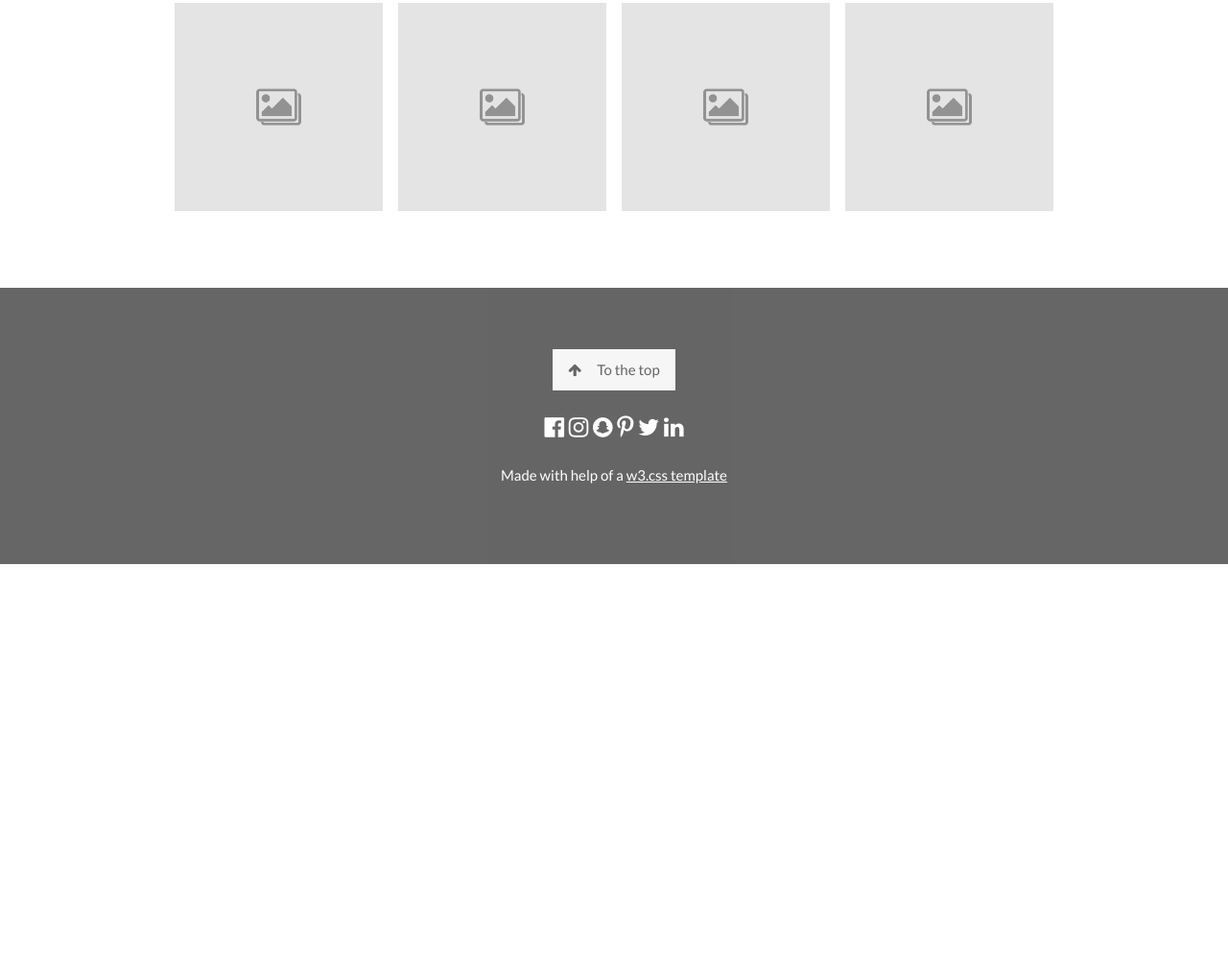
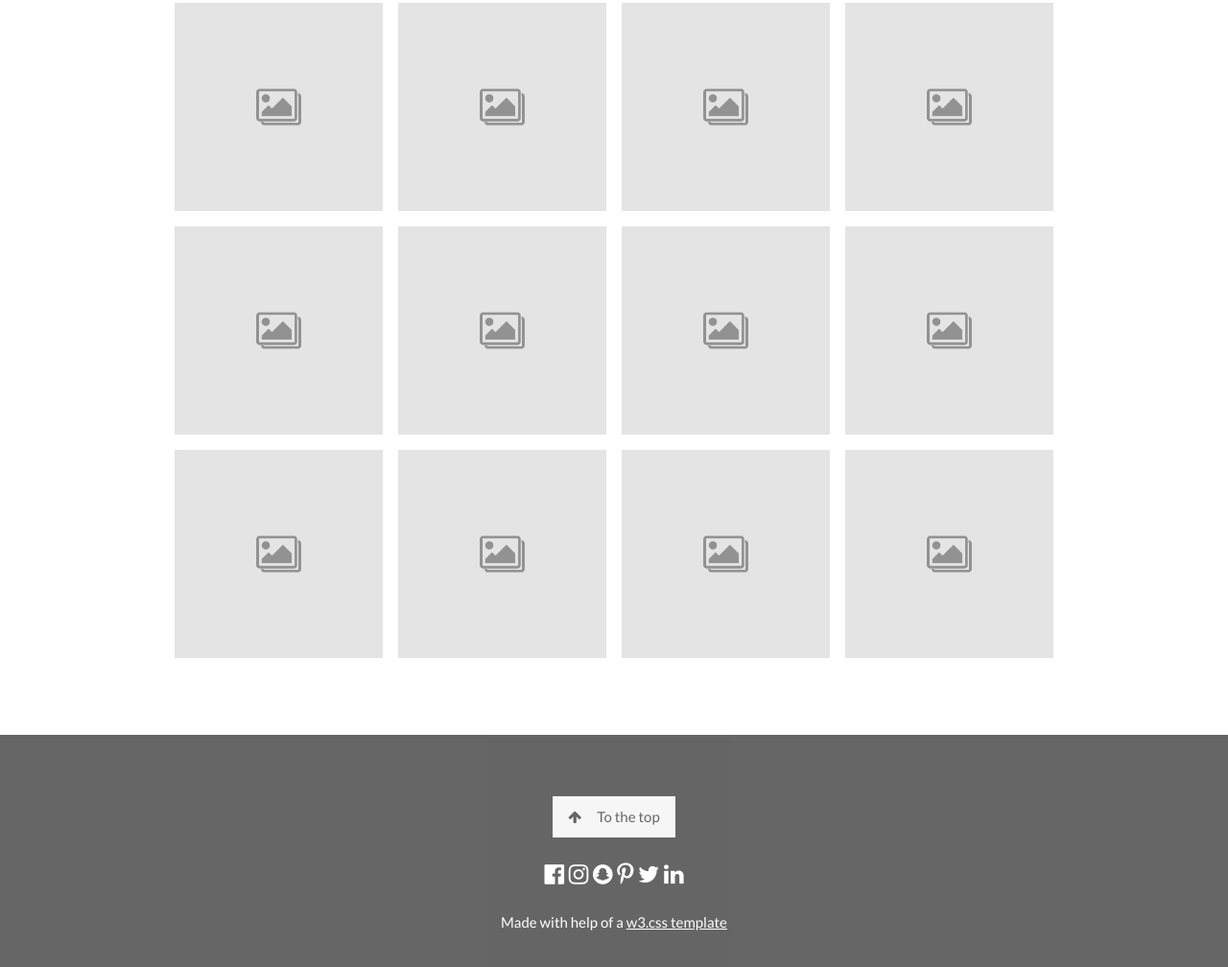
Before and after one commit to neverett8fr/portfolioProjects, a plain HTML site: page index.html in a window 1280 px wide. Shown: the part 858-1866 px from the top of the page at 96% size. Before the commit the page ends 1446 px from the top, so only its background shows below. Drawn offline with nearby package versions, Linux system fonts and the light colour scheme.

Commit message:
default image and links added

```diff
--- a/index.html
+++ b/index.html
@@ -113,6 +113,42 @@
             <img src="images/default-img.jpg" style="width:100%" onclick="onClick(this)" class="w3-hover-opacity" alt="Sailing">
         </div>
     </div>
+
+    <div class="w3-row-padding w3-center w3-section">
+        <div class="w3-col m3">
+            <img src="images/default-img.jpg" style="width:100%" onclick="onClick(this)" class="w3-hover-opacity" alt="The mist">
+        </div>
+
+        <div class="w3-col m3">
+            <img src="images/default-img.jpg" style="width:100%" onclick="onClick(this)" class="w3-hover-opacity" alt="My beloved typewriter">
+        </div>
+
+        <div class="w3-col m3">
+            <img src="images/default-img.jpg" style="width:100%" onclick="onClick(this)" class="w3-hover-opacity" alt="Empty ghost train">
+        </div>
+
+        <div class="w3-col m3">
+            <img src="images/default-img.jpg" style="width:100%" onclick="onClick(this)" class="w3-hover-opacity" alt="Sailing">
+        </div>
+    </div>
+
+    <div class="w3-row-padding w3-center w3-section">
+        <div class="w3-col m3">
+            <img src="images/default-img.jpg" style="width:100%" onclick="onClick(this)" class="w3-hover-opacity" alt="The mist">
+        </div>
+
+        <div class="w3-col m3">
+            <img src="images/default-img.jpg" style="width:100%" onclick="onClick(this)" class="w3-hover-opacity" alt="My beloved typewriter">
+        </div>
+
+        <div class="w3-col m3">
+            <img src="images/default-img.jpg" style="width:100%" onclick="onClick(this)" class="w3-hover-opacity" alt="Empty ghost train">
+        </div>
+
+        <div class="w3-col m3">
+            <img src="images/default-img.jpg" style="width:100%" onclick="onClick(this)" class="w3-hover-opacity" alt="Sailing">
+        </div>
+    </div>
 </div>
 <!-- Footer -->
 <footer class="w3-center w3-black w3-padding-64 w3-opacity w3-hover-opacity-off">
```
